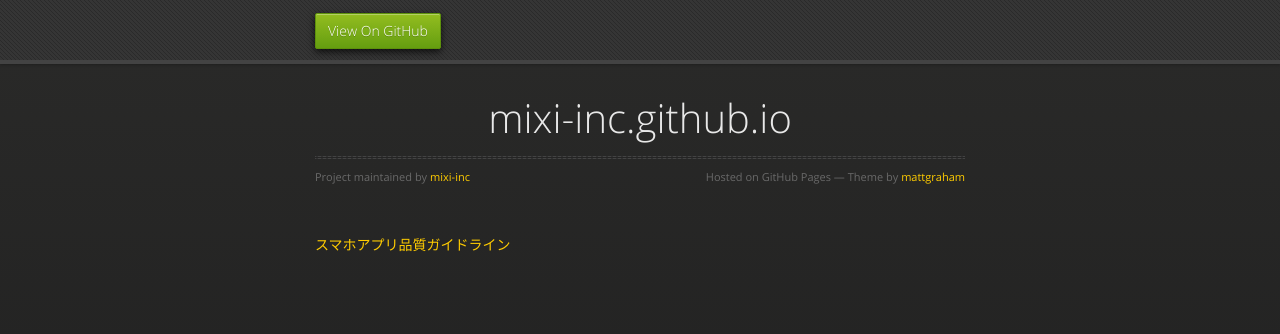
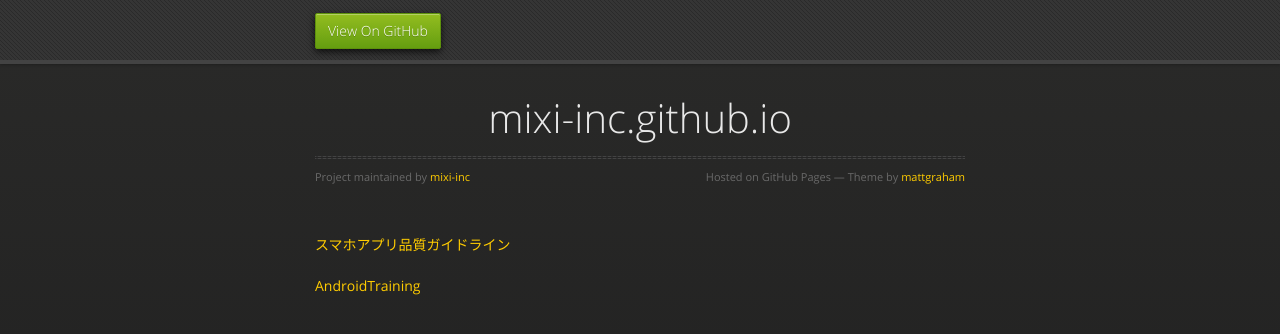
Before and after one commit to mixi-inc/mixi-inc.github.io, a plain HTML site: page index.html in a window 1280 px wide. Drawn offline with nearby package versions, Linux system fonts and the light colour scheme.

Commit message:
add link to AndroidTraining

```diff
--- a/index.html
+++ b/index.html
@@ -36,6 +36,7 @@
         </div>
 
         <p><a href="http://mixi-inc.github.io/guidelines/qa/smartphone/guideline.html">スマホアプリ品質ガイドライン</a></p>
+        <p><a href="http://mixi-inc.github.io/AndroidTraining/">AndroidTraining</a></p>
       </section>
 
     </div>
```
